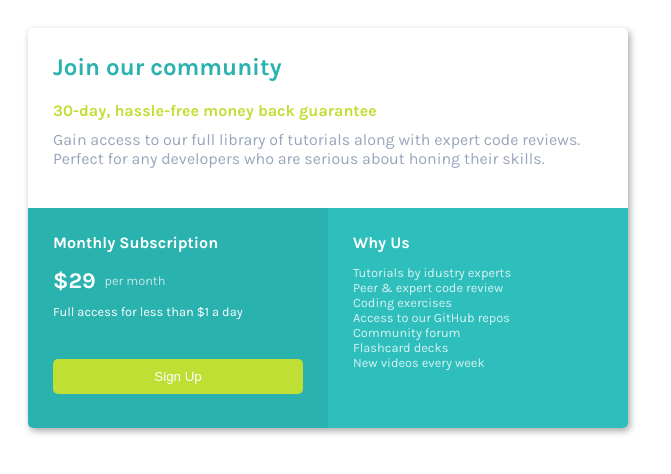
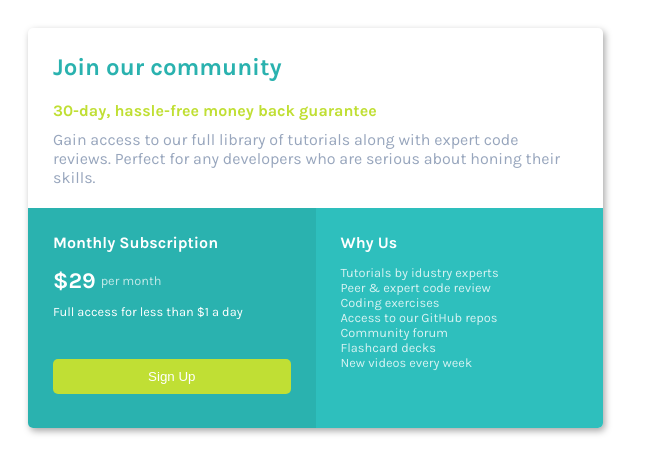
Before and after one commit to Davidooo33/pricing-card-frontend-mentor-challenge, a plain HTML site: page index.html in a window 1280 px wide. Shown: the whole page, without its empty margins (0-671 px from the left). Drawn offline with Linux system fonts and the light colour scheme.

Commit message:
Update style.css

```diff
--- a/style.css
+++ b/style.css
@@ -17,8 +17,8 @@ h2, h4, p {
 }
 
 #card {
-  width: 600px;
-  height: 400px;
+  height: auto;
+  width: auto;
   box-shadow: 2px 3px 7px 0px rgba(0,0,0,0.35);
   border-radius: 5px;
   overflow: hidden;
@@ -30,25 +30,25 @@ h2, h4, p {
 }
 
 #bottom-section {
+  display: flex;
+  flex-direction: column;
   width: 100%;
   height: 55%;
 }
 
 #bottom-left {
-  width: 50%;
   height: 100%;
   background-color: #2ab2af;
+  flex-basis: 50%;
 }
 
 #bottom-right {
-  width: 50%;
   height: 100%;
   background-color: #2EBFBD;
+  flex-basis: 50%;
 }
 
 #bottom-right, #bottom-left {
-  display: inline-block;
-  vertical-align: top;
   color: white;
 }
 
@@ -80,17 +80,13 @@ h2, h4, p {
   margin-bottom: 15px;
 }
 
-#price, #price-frequency {
-  display: inline-block;
-}
-
 #price-container {
   margin-bottom: 10px;
+  display: flex;
+  align-items: center;
 }
 
 #price-frequency {
-  position: relative;
-  top: -3px;
   font-size: 0.8rem;
   opacity: 0.7;
   margin-left: 5px;
@@ -122,3 +118,13 @@ ul {
   font-size: 0.8rem;
   opacity: 0.8;
 }
+
+@media (min-width: 610px) {
+  #card {
+    width: 575px;
+    height: 400px;
+  }
+  #bottom-section {
+    flex-direction: row;
+  }
+}
```
